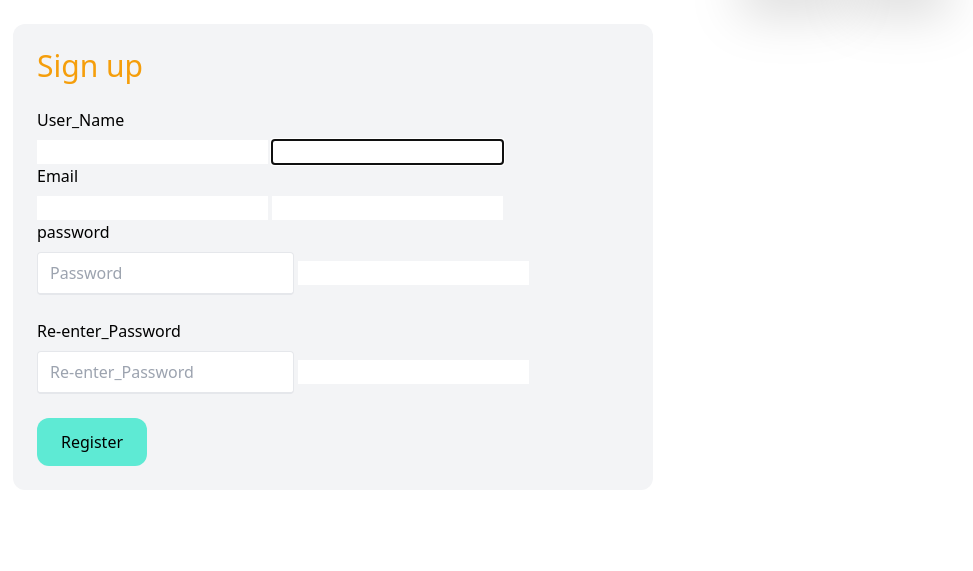
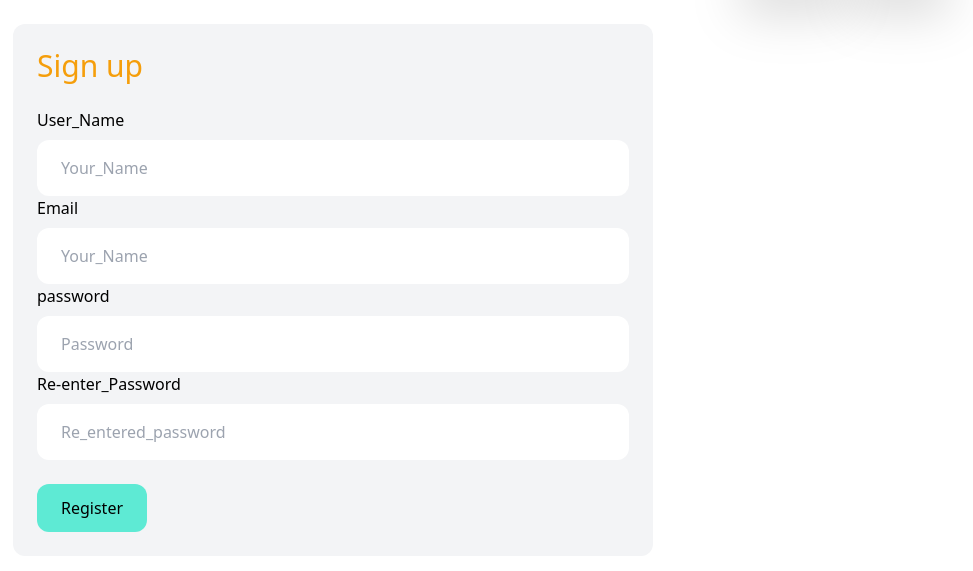
Before and after one commit to rafitalavi/Online_market_place, a Django app: template mainapp/templates/mainapp/signup.html in a window 1280 px wide. Shown: the part 69-640 px from the top of the page, without its empty margins (307-1280 px from the left). Run offline with Django 4.2, Linux system fonts and the light colour scheme; the template is opened without the code that fills it: values that come from a table or form of the project are taken from there, others are empty; some libraries are stand-ins or nearby versions.

Commit message:
Fourth  commit

```diff
--- a/mainapp/forms.py
+++ b/mainapp/forms.py
@@ -5,4 +5,12 @@ from django.contrib.auth.models import User
 class SignupForm(UserCreationForm):
     class Meta:
         model = User
-        fields = ('username' , 'email','password1','password2' )
+        fields = ('username', 'email', 'password1', 'password2')
+
+    username = forms.CharField(widget=forms.TextInput(attrs={'placeholder': 'Your_Name', 'class': 'w-full px-6 py-4 rounded-xl outline-none'}))
+
+    email = forms.CharField(widget=forms.EmailInput(attrs={'placeholder': 'Your_Name', 'class': 'w-full px-6 py-4 rounded-xl outline-none'}))
+
+    password1 = forms.CharField(widget=forms.PasswordInput(attrs={'placeholder': 'Password', 'class': 'w-full px-6 py-4 rounded-xl outline-none'}))
+
+    password2 = forms.CharField(widget=forms.PasswordInput(attrs={'placeholder': 'Re_entered_password', 'class': 'mb-6 w-full px-6 py-4 rounded-xl outline-none'}))
--- a/mainapp/templates/mainapp/signup.html
+++ b/mainapp/templates/mainapp/signup.html
@@ -7,31 +7,38 @@
         {% csrf_token %}
         <div>
             <lebel class="inline-block mb-2">User_Name</lebel><br>
-            <input id= "Your_Name" type="text" name="Your_Name" maxlength="100" required>
+
             {{ form.username }}
         </div>
         <div>
             <lebel class="inline-block mb-2">Email</lebel><br>
-            <input id= "Your_Name" type="text" name="Your_Name" maxlength="100" required>
+
 
             {{ form.email }}
         </div>
         <div>
             <lebel class="inline-block mb-2">password</lebel><br>
-            <input id="Your_Password" type="password" name="Your_Password" maxlength="100" required class="mb-6 rounded w-200 px-3 py-2 border border-b-2 border-solid border-ccc transition-all duration-300 ease-in-out box-border text-base" placeholder="Password" onmouseover="this.style.borderBottomColor='#3498db'; this.style.width='300px';" onmouseout="this.style.borderBottomColor='#ccc'; this.style.width='200px';">
 
             {{ form.password1 }}
         </div>
         <div>
             <lebel class="inline-block mb-2">Re-enter_Password</lebel><br>
-            <input id="Your_Password" type="password" name="Your_Password" maxlength="100" required class="mb-6 rounded w-200 px-3 py-2 border border-b-2 border-solid border-ccc transition-all duration-300 ease-in-out box-border text-base" placeholder="Re-enter_Password" onmouseover="this.style.borderBottomColor='#3498db'; this.style.width='300px';" onmouseout="this.style.borderBottomColor='#ccc'; this.style.width='200px';">
 
             {{ form.password2 }}
         </div>
-    </form>
+        {% if form.errors or form.non_field_errors %}
+        <div class="mb-3 p-6 bg-red-100 rounded-xl">
+            {% for field in form %}
+                {{ field.errors }}
+            {% endfor %}
+            {{ form.non_field_errors }}
+        </div>
+        {% endif %}
+
+
     <button class="transition duration-300 ease-in-out py-3 px-6 bg-teal-300 hover:bg-teal-500 rounded-xl transform hover:scale-105 focus:outline-none focus:ring focus:border-blue-300">
         Register
     </button>
-
+    </form>
  </div>
  {% endblock %}
```
